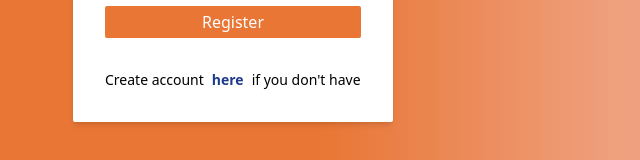
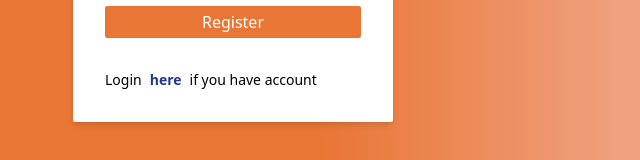
Before and after one commit to NIRoberto/my-portfolio-website, a Next.js app: page /register in a window 1280 px wide. Shown: the part 510-670 px from the top of the page, without its empty margins (407-1047 px from the left). Built offline with nearby package versions, Linux system fonts and the light colour scheme.

Commit message:
login and sign up on my portfolio

```diff
--- a/components/Blog.js
+++ b/components/Blog.js
@@ -1,6 +1,5 @@
 import React from "react";
 import Image from "next/image";
-import karisimbi from "../public/karisimbi.PNG";
 
 const Blog = ({ data }) => (
   <>
@@ -10,7 +9,7 @@ const Blog = ({ data }) => (
           <div className="basis-2/3">
             <Image
               className="h-80  object-cover"
-              src={karisimbi}
+              src={image}
               alt="atlp program image"
             />
           </div>
--- a/components/data/blog.js
+++ b/components/data/blog.js
@@ -1,7 +1,11 @@
+// import andeal from "../../public/andeal.jfif";
+import faster from "../../public/faster.PNG";
+import master from "../../public/master.PNG";
+
 const blog = [
   {
     id: 1,
-    image: "",
+    image: faster,
     title: "My coding Journey at Andela",
     date: "23 dec 2002",
     description:
@@ -9,7 +13,7 @@ const blog = [
   },
   {
     id: 2,
-    image: "",
+    image: faster,
     title: "How to learn coding Faster",
     date: "23 dec 2002",
     description:
@@ -17,7 +21,7 @@ const blog = [
   },
   {
     id: 3,
-    image: "",
+    image: master,
     title: "How to master any programming language",
     date: "23 dec 2002",
     description:
--- a/pages/register.js
+++ b/pages/register.js
@@ -51,14 +51,11 @@ const register = () => {
           </div>
           <div>
             <p className="text-sm">
-              Create account
-              <Link
-                className="text-blue-900  font-semibold px-2"
-                href="/register"
-              >
+              Login
+              <Link className="text-blue-900  font-semibold px-2" href="/login">
                 here
               </Link>
-              if you don't have
+              if you have account
             </p>
           </div>
         </form>
```
